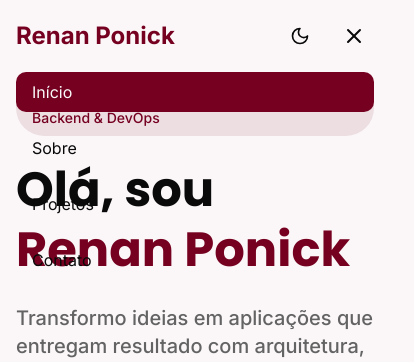
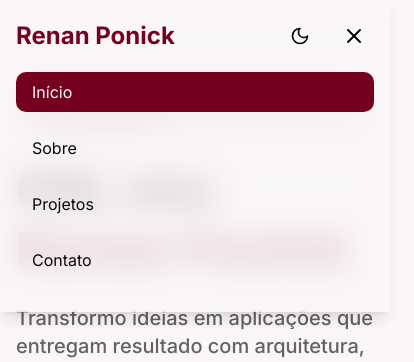
Before and after one commit to renanponick/SPA-portfolio, a React (Vite) app: page / in a window 390 px wide. Both pictures are taken after a click on the button 354 px from the left and 36 px from the top of the page. Shown: the top 362 px of the page, 414 px wide, since content can reach past the window. Built offline with nearby package versions, Linux system fonts and the light colour scheme.

Commit message:
fix: mobile view

```diff
--- a/src/components/Footer.jsx
+++ b/src/components/Footer.jsx
@@ -69,8 +69,7 @@ const Footer = () => {
         {/* Copyright */}
         <div className="border-t border-border pt-8 text-center">
           <p className="text-muted-foreground flex items-center justify-center gap-2">
-            © {currentYear} Renan Ponick. Feito com{' '}
-            <Heart className="w-4 h-4 text-red-500 fill-red-500" /> e muito código.
+            © {currentYear} Renan Ponick.
           </p>
         </div>
       </div>
--- a/src/components/Header.jsx
+++ b/src/components/Header.jsx
@@ -1,13 +1,13 @@
 import { useState, useEffect } from 'react';
 import { Moon, Sun, Menu, X } from 'lucide-react';
 import { useTheme } from '../hooks/useTheme';
-import { motion, AnimatePresence } from 'framer-motion';
+import { AnimatePresence } from 'framer-motion';
 
 const Header = () => {
   const { theme, toggleTheme } = useTheme();
   const [isScrolled, setIsScrolled] = useState(false);
   const [isMobileMenuOpen, setIsMobileMenuOpen] = useState(false);
-  const [activeSection, setActiveSection] = useState('inicio');
+  const [activeSection, setActiveSection] = useState('projetos');
 
   const navItems = [
     { id: 'inicio', label: 'Início' },
@@ -42,7 +42,14 @@ const Header = () => {
   const scrollToSection = (sectionId) => {
     const element = document.getElementById(sectionId);
     if (element) {
-      element.scrollIntoView({ behavior: 'smooth' });
+      const offset = 80; // Navbar height
+      const elementPosition = element.getBoundingClientRect().top;
+      const offsetPosition = elementPosition + window.pageYOffset - offset;
+
+      window.scrollTo({
+        top: offsetPosition,
+        behavior: 'smooth',
+      });
       setIsMobileMenuOpen(false);
     }
   };
@@ -50,20 +57,22 @@ const Header = () => {
   return (
     <header
       className={`fixed top-0 left-0 right-0 z-50 transition-all duration-300 ${
-        isScrolled ? 'bg-background/80 backdrop-blur-lg shadow-lg' : 'bg-transparent'
-      }`}
+        isScrolled || isMobileMenuOpen
+           ? 'bg-background/80 backdrop-blur-lg shadow-lg'
+           : 'bg-transparent'
+        }`}
     >
       <nav className="container mx-auto px-4 py-4">
         <div className="flex items-center justify-between">
           {/* Logo */}
-          <motion.div
+          <div
             initial={{ opacity: 0, x: -20 }}
             animate={{ opacity: 1, x: 0 }}
             className="text-2xl font-bold text-primary cursor-pointer"
             onClick={() => scrollToSection('inicio')}
           >
             Renan Ponick
-          </motion.div>
+          </div>
 
           {/* Desktop Navigation */}
           <div className="hidden md:flex items-center gap-8">
@@ -71,13 +80,12 @@ const Header = () => {
               <button
                 key={item.id}
                 onClick={() => scrollToSection(item.id)}
-                className={`text-sm font-medium transition-colors hover:text-primary relative ${
-                  activeSection === item.id ? 'text-primary' : 'text-foreground/70'
-                }`}
+                className={`text-sm font-medium transition-colors hover:text-primary relative ${activeSection === item.id ? 'text-primary' : 'text-foreground/70'
+                  }`}
               >
                 {item.label}
                 {activeSection === item.id && (
-                  <motion.div
+                  <div
                     layoutId="activeSection"
                     className="absolute -bottom-1 left-0 right-0 h-0.5 bg-primary"
                   />
@@ -118,28 +126,27 @@ const Header = () => {
         {/* Mobile Navigation */}
         <AnimatePresence>
           {isMobileMenuOpen && (
-            <motion.div
+            <div
               initial={{ opacity: 0, height: 0 }}
               animate={{ opacity: 1, height: 'auto' }}
               exit={{ opacity: 0, height: 0 }}
               className="md:hidden mt-4 pb-4"
             >
-              <div className="flex flex-col gap-4">
+              <nav className="flex flex-col gap-4">
                 {navItems.map((item) => (
                   <button
                     key={item.id}
                     onClick={() => scrollToSection(item.id)}
-                    className={`text-left py-2 px-4 rounded-lg transition-colors ${
-                      activeSection === item.id
+                    className={`text-left py-2 px-4 rounded-lg transition-colors ${activeSection === item.id
                         ? 'bg-primary text-primary-foreground'
                         : 'hover:bg-accent'
-                    }`}
+                      }`}
                   >
                     {item.label}
                   </button>
                 ))}
-              </div>
-            </motion.div>
+              </nav>
+            </div>
           )}
         </AnimatePresence>
       </nav>
--- a/src/components/Hero.jsx
+++ b/src/components/Hero.jsx
@@ -89,9 +89,9 @@ const Hero = () => {
             initial={{ opacity: 0, scale: 0.8 }}
             animate={{ opacity: 1, scale: 1 }}
             transition={{ duration: 0.8, delay: 0.3 }}
-            className="relative"
+            className="relative max-w-xs sm:max-w-md md:max-w-lg mx-auto"
           >
-            <div className="relative w-full aspect-square max-w-lg mx-auto">
+            <div className="relative w-full aspect-square max-w-lg mx-auto overflow-hidden">
               <motion.div
                 animate={{
                   scale: [1, 1.1, 1],
@@ -117,12 +117,12 @@ const Hero = () => {
               <motion.div
                 animate={{ y: [0, -20, 0] }}
                 transition={{ duration: 3, repeat: Infinity }}
-                className="absolute top-10 -right-10 w-20 h-20 bg-primary/20 rounded-lg backdrop-blur-sm"
+                className="absolute top-10 right-0 sm:-right-10 w-16 h-16 sm:w-20 sm:h-20 bg-primary/20 rounded-lg backdrop-blur-sm"
               />
               <motion.div
                 animate={{ y: [0, 20, 0] }}
                 transition={{ duration: 4, repeat: Infinity }}
-                className="absolute bottom-10 -left-10 w-16 h-16 bg-secondary/20 rounded-full backdrop-blur-sm"
+                className="absolute bottom-10 left-0 sm:-left-10 w-12 h-12 sm:w-16 sm:h-16 bg-secondary/20 rounded-full backdrop-blur-sm"
               />
             </div>
           </motion.div>
```
